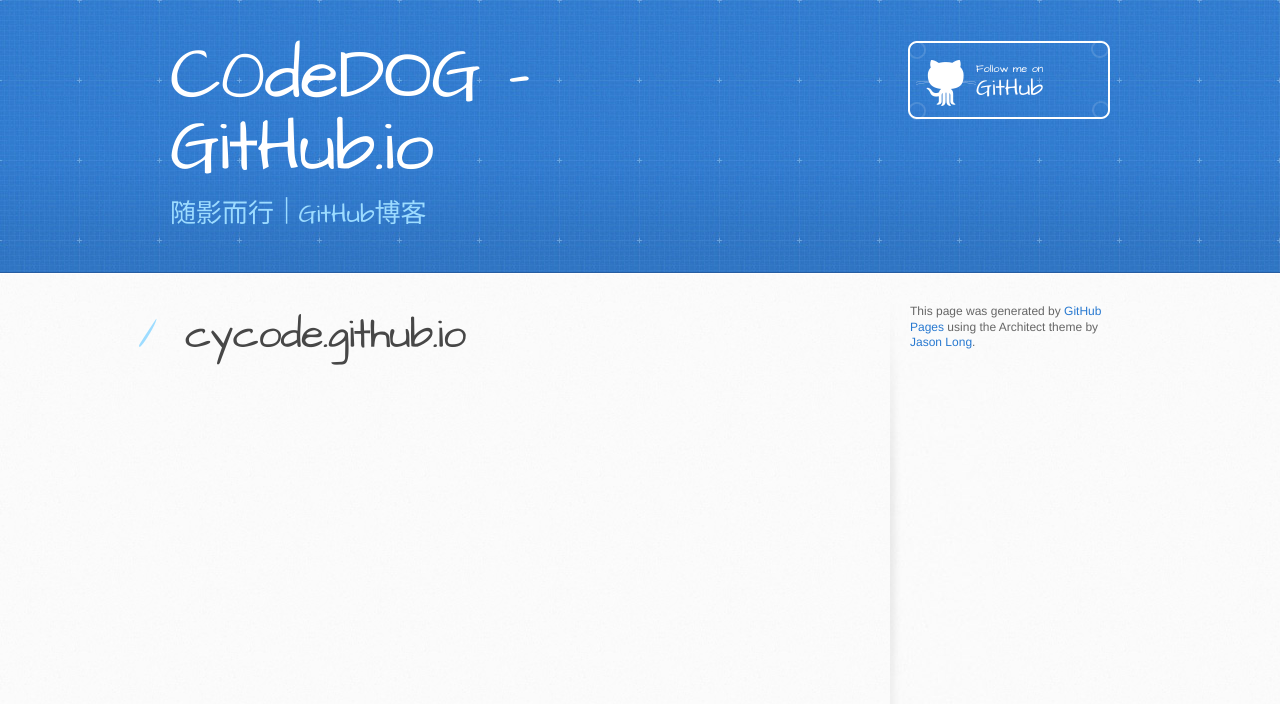
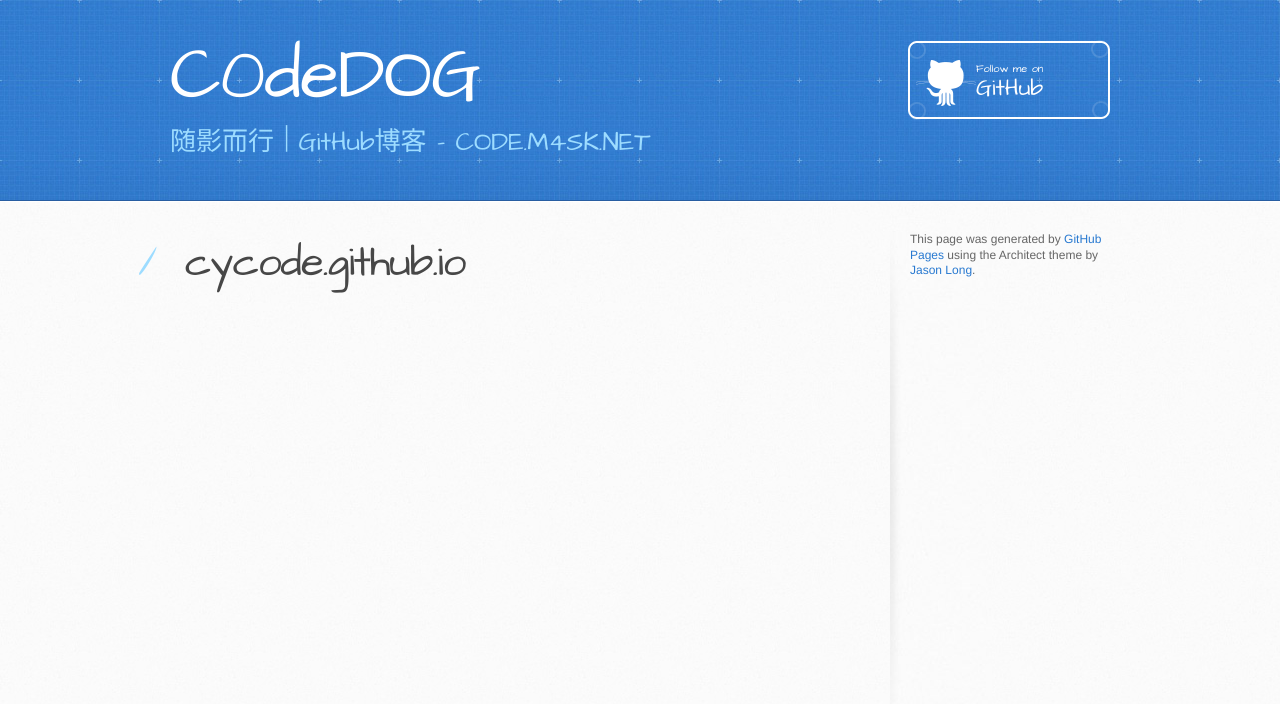
Before and after one commit to cycode/cycode.github.io, a plain HTML site: page index.html in a window 1280 px wide. Drawn offline with Linux system fonts and the light colour scheme.

Commit message:
Replace master branch with page content via GitHub

```diff
--- a/index.html
+++ b/index.html
@@ -13,14 +13,14 @@
     <script src="//html5shiv.googlecode.com/svn/trunk/html5.js"></script>
     <![endif]-->
 
-    <title>C0deDOG - GitHub.io by cycode</title>
+    <title>C0deDOG by cycode</title>
   </head>
 
   <body>
     <header>
       <div class="inner">
-        <h1>C0deDOG - GitHub.io</h1>
-        <h2>随影而行 | GitHub博客</h2>
+        <h1>C0deDOG</h1>
+        <h2>随影而行 | GitHub博客 - CODE.M4SK.NET</h2>
         <a href="https://github.com/cycode" class="button"><small>Follow me on</small> GitHub</a>
       </div>
     </header>
--- a/params.json
+++ b/params.json
@@ -1 +1 @@
-{"name":"C0deDOG - GitHub.io","tagline":"随影而行 | GitHub博客","body":"# cycode.github.io\r\n","google":"","note":"Don't delete this file! It's used internally to help with page regeneration."}
+{"name":"C0deDOG","tagline":"随影而行 | GitHub博客 - CODE.M4SK.NET","body":"# cycode.github.io\r\n","google":"","note":"Don't delete this file! It's used internally to help with page regeneration."}
```
